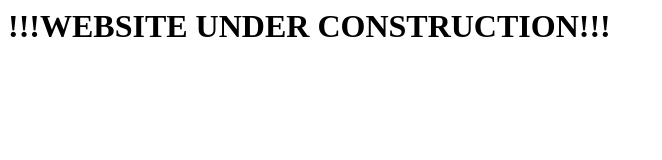
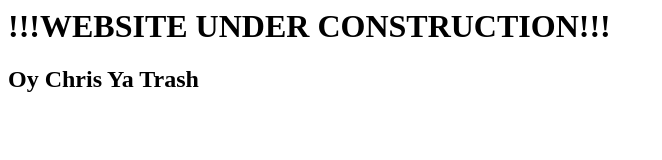
Before and after one commit to TheBEAST8/TheBEAST8.github.io, a plain HTML site: page index.html in a window 1280 px wide. Shown: the whole page, without its empty margins (0-662 px from the left). Drawn offline with Linux system fonts and the light colour scheme.

Commit message:
Update index.html

```diff
--- a/index.html
+++ b/index.html
@@ -5,5 +5,6 @@
   <body>
     <title>Hi I'm Coding My Own Website</title>
     <h1>!!!WEBSITE UNDER CONSTRUCTION!!!</h1>
+    <h2>Oy Chris Ya Trash</h2>
   </body>
 </html>
```
